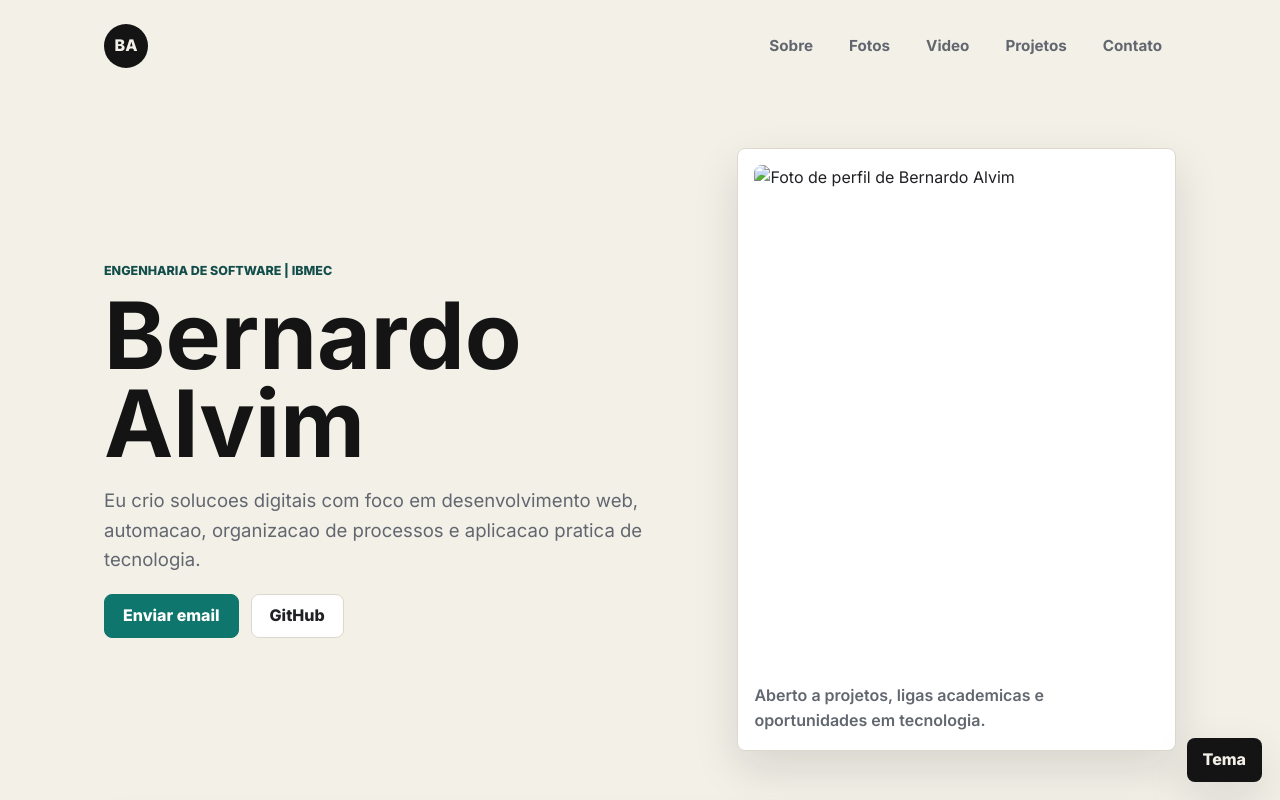
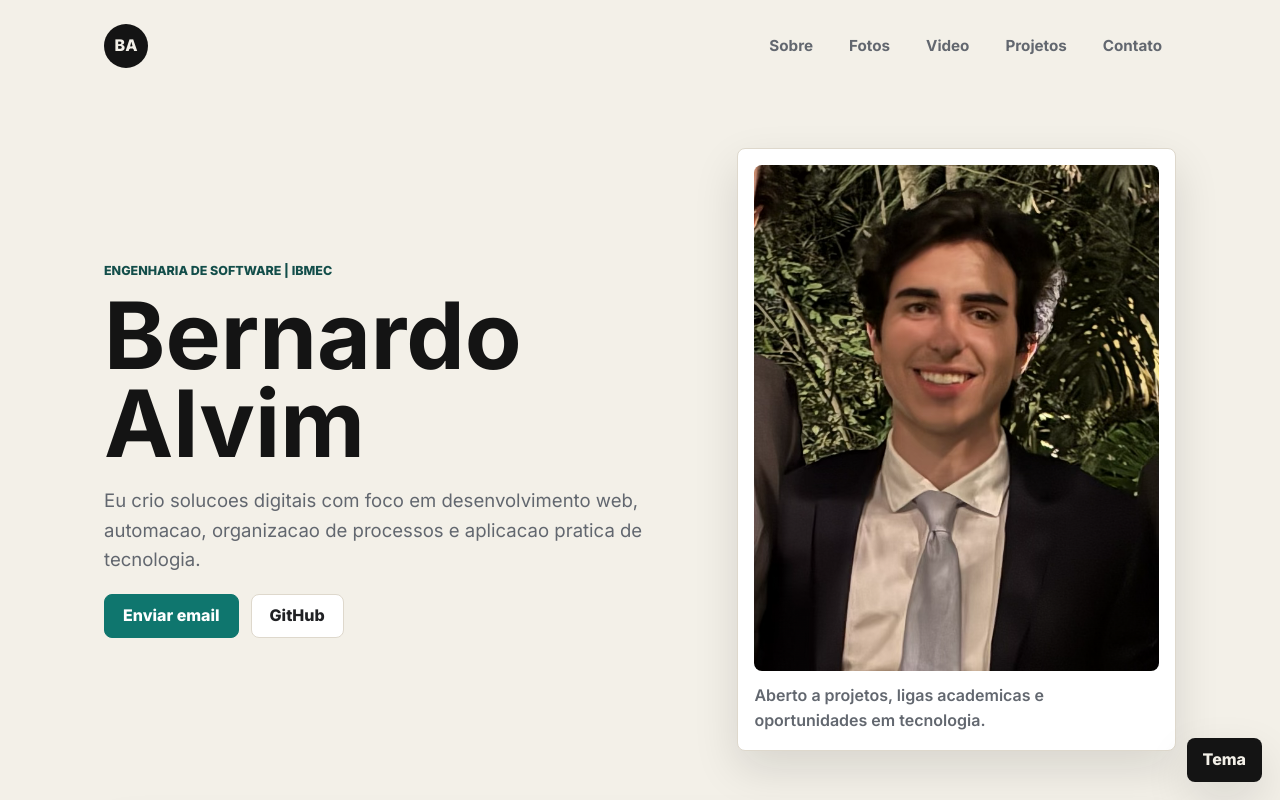
Before and after one commit to bernardoalvimibmec/cartaodevisitapessoal--ibtech, a plain HTML site: page index.html in a window 1280 px wide. Shown: the top 800 px of the page. Drawn offline with Linux system fonts and the light colour scheme.

Commit message:
fix: corrige imagem pfp

```diff
--- a/index.html
+++ b/index.html
@@ -41,7 +41,7 @@
             </div>
 
             <figure class="profile-card">
-                <img src="Pfp-BAlvim.png" alt="Foto de perfil de Bernardo Alvim">
+                <img src="/Imagens/Pfp-BAlvim.png" alt="Foto de perfil de Bernardo Alvim">
                 <figcaption>Aberto a projetos, ligas academicas e oportunidades em tecnologia.</figcaption>
             </figure>
         </section>
```
